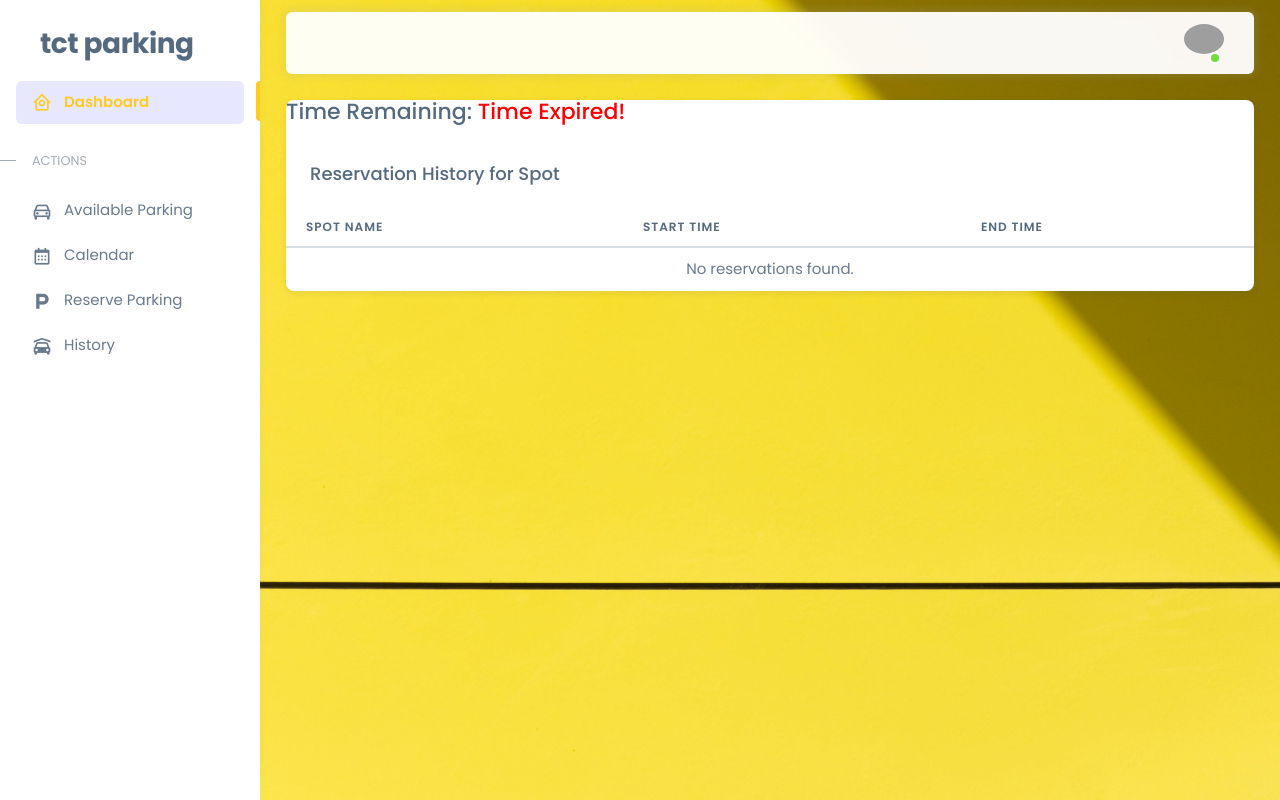
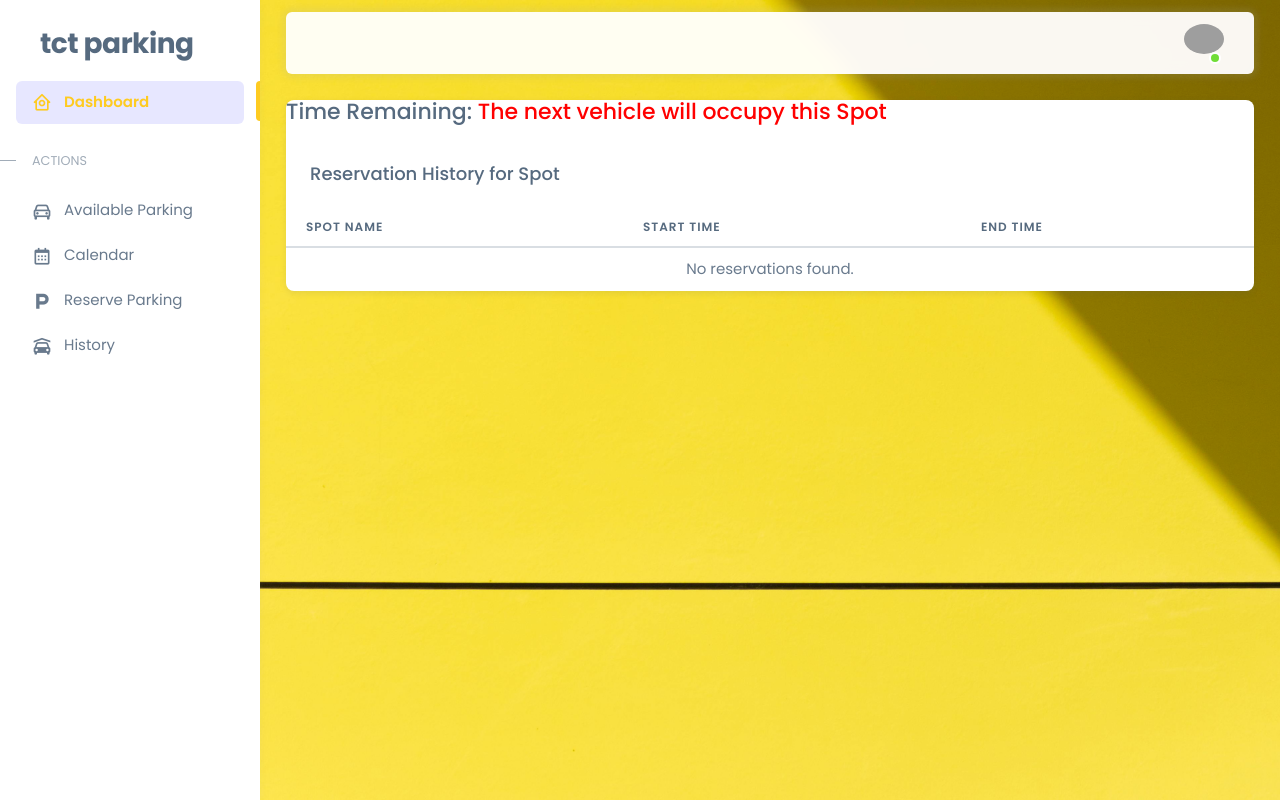
Before and after one commit to ikazreal21/ParkingSystem, a Django app: template park/templates/park/reservations_by_spot.html in a window 1280 px wide. Run offline with Django 3.2, Linux system fonts and the light colour scheme; the template is opened without the code that fills it, so the values that code supplies are empty; some libraries are stand-ins or nearby versions; grey boxes are pictures that could not be loaded.

Commit message:
update the system

```diff
--- a/park/templates/park/reservations_by_spot.html
+++ b/park/templates/park/reservations_by_spot.html
@@ -44,7 +44,7 @@
                 seconds--;
                 setTimeout(updateCountdown, 1000);
             } else {
-                countdownElement.textContent = "Time Expired!";
+                countdownElement.textContent = "The next vehicle will occupy this Spot";
             }
         }
 
```
